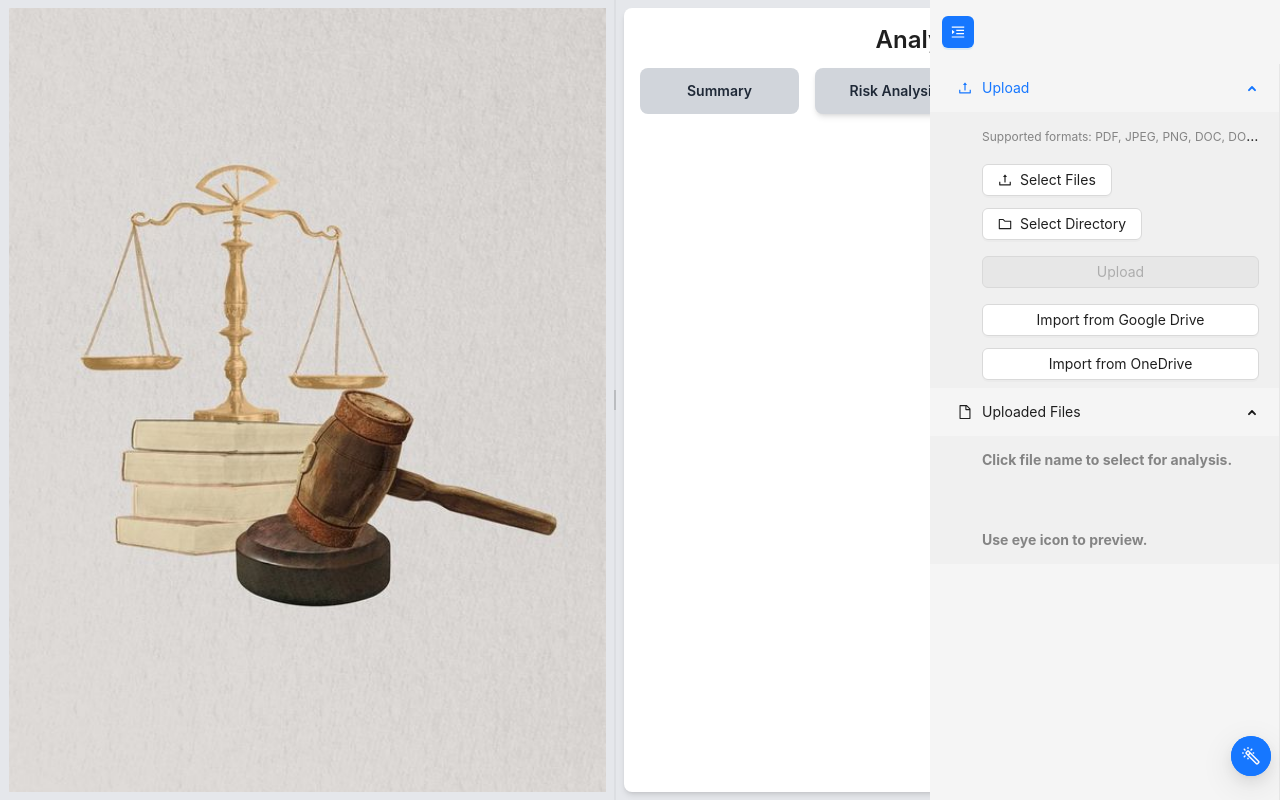
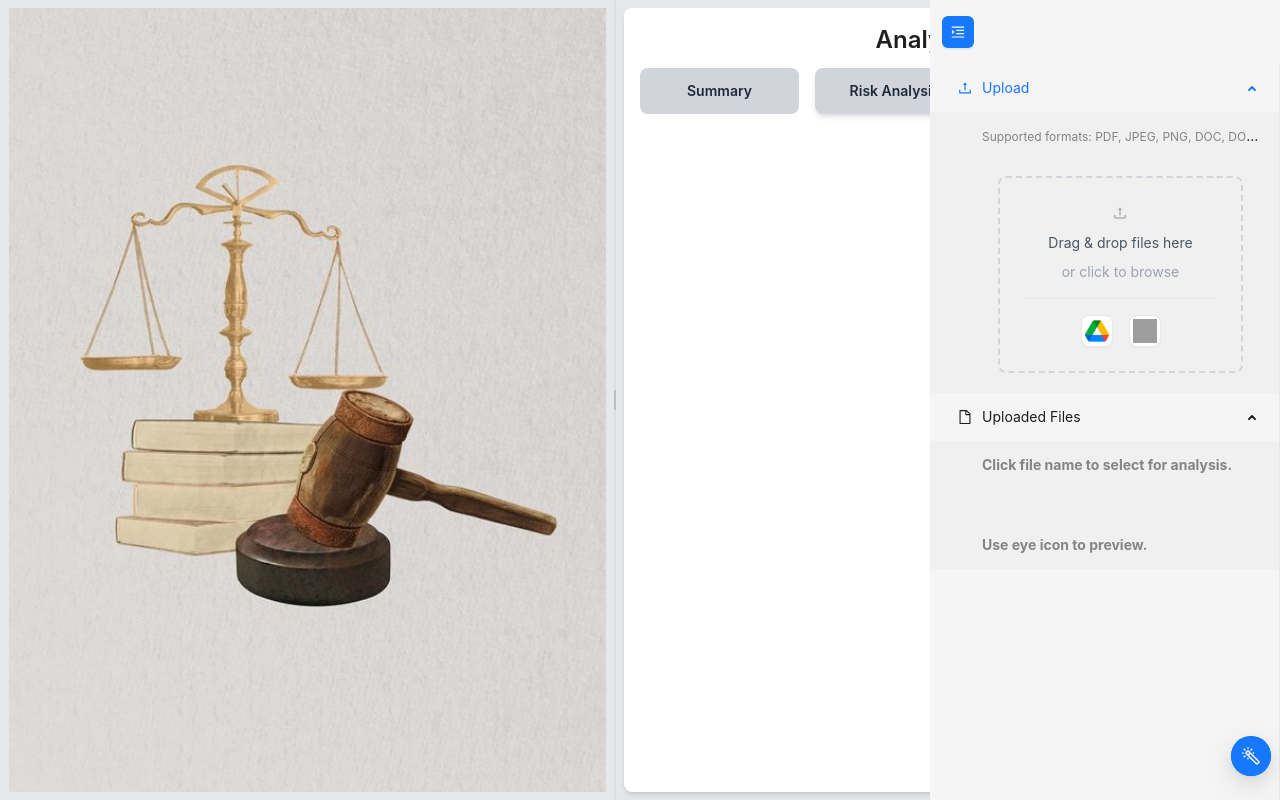
Before and after one commit to sajalshlan/mikerossFrontend, a React (Create React App) app: page / in a window 1280 px wide. Built offline with nearby package versions, Linux system fonts and the light colour scheme; grey boxes are pictures that could not be loaded.

Commit message:
updated look of upload files - things work but have errors like not a common results array and replaces each other in uploaded files list

```diff
--- a/src/components/FileUploader.js
+++ b/src/components/FileUploader.js
@@ -1,6 +1,6 @@
 import React, { useState, useEffect } from 'react';
 import { Menu, Upload, Button, Progress, message, Tooltip, Typography, Checkbox } from 'antd';
-import { UploadOutlined, FolderOutlined, DeleteOutlined, FileOutlined, MenuFoldOutlined, MenuUnfoldOutlined, EyeOutlined } from '@ant-design/icons';
+import { UploadOutlined, DeleteOutlined, FileOutlined, MenuFoldOutlined, MenuUnfoldOutlined, EyeOutlined } from '@ant-design/icons';
 import googleDriveService from '../utils/googleDriveService';
 import oneDriveService from '../utils/oneDriveService';
 
@@ -75,24 +75,6 @@ const FileUploader = ({ onFileUpload, files, isFileProcessing, onRemoveFile, onC
     showUploadList: false,
     beforeUpload: () => false,
     fileList: pendingFiles,
-  };
-
-  const handleDirectoryUpload = (info) => {
-    const { fileList } = info;
-    const directoryFiles = fileList.map(file => file.originFileObj);
-    const uniqueFiles = Array.from(new Set(directoryFiles.map(file => file.name)))
-      .map(name => directoryFiles.find(file => file.name === name));
-    setPendingFiles(prevFiles => [...prevFiles, ...uniqueFiles]);
-    setFilesSelected(true);
-  };
-
-  const directoryProps = {
-    name: 'directory',
-    directory: true,
-    multiple: true,
-    onChange: handleDirectoryUpload,
-    showUploadList: false,
-    beforeUpload: () => false,
   };
 
   const handleGoogleDriveClick = async () => {
@@ -259,63 +241,62 @@ const FileUploader = ({ onFileUpload, files, isFileProcessing, onRemoveFile, onC
           ),
         },
         {
-          key: 'uploadFiles',
+          key: 'mainUpload',
           label: (
-            <div>
-              <Upload {...uploadProps}>
-                <Button icon={<UploadOutlined />} disabled={filesSelected}>
-                  Select Files
+            <div className="p-4">
+              <div className="border-2 border-dashed border-gray-300 rounded-lg p-6 text-center hover:border-blue-500 transition-colors">
+                <Upload {...uploadProps}>
+                  <div className="cursor-pointer">
+                    <UploadOutlined className="text-4xl text-gray-400 mb-3" />
+                    <p className="text-gray-600 mb-2">Drag & drop files here</p>
+                    <p className="text-gray-400 text-sm mb-4">or click to browse</p>
+                  </div>
+                </Upload>
+
+                <div className="flex justify-center space-x-4 pt-4 border-t border-gray-200">
+                  <Tooltip title="Import from Google Drive">
+                    <Button
+                      onClick={handleGoogleDriveClick}
+                      className="flex items-center justify-center bg-white hover:bg-gray-50 border border-gray-200 rounded-lg p-2"
+                      disabled={filesSelected}
+                      icon={
+                        <img
+                          src="/google-drive-icon.png"
+                          alt="Google Drive"
+                          className="w-6 h-6"
+                        />
+                      }
+                    />
+                  </Tooltip>
+
+                  <Tooltip title="Import from OneDrive">
+                    <Button
+                      onClick={handleOneDriveClick}
+                      className="flex items-center justify-center bg-white hover:bg-gray-50 border border-gray-200 rounded-lg p-2"
+                      disabled={filesSelected}
+                      icon={
+                        <img
+                          src="/onedrive-icon.png"
+                          alt="OneDrive"
+                          className="w-6 h-6"
+                        />
+                      }
+                    />
+                  </Tooltip>
+                </div>
+              </div>
+
+              {pendingFiles.length > 0 && (
+                <Button
+                  type="primary"
+                  onClick={handleUploadClick}
+                  disabled={isFileProcessing}
+                  className="w-full mt-4"
+                >
+                  Upload {pendingFiles.length} file{pendingFiles.length !== 1 ? 's' : ''}
                 </Button>
-              </Upload>
+              )}
             </div>
-          ),
-        },
-        {
-          key: 'uploadDirectory',
-          label: (
-            <div>
-              <Upload {...directoryProps}>
-                <Button icon={<FolderOutlined />} disabled={filesSelected}>
-                  Select Directory
-                </Button>
-              </Upload>
-            </div>
-          ),
-        },
-        {
-          key: 'uploadButton',
-          label: (
-            <Button
-              onClick={handleUploadClick}
-              disabled={isFileProcessing || pendingFiles.length === 0}
-              style={{ marginTop: '8px', width: '100%', marginBottom: '8px' }}
-            >
-              Upload
-            </Button>
-          ),
-        },
-        {
-          key: 'googleDrive',
-          label: (
-            <Button
-              onClick={() => handleGoogleDriveClick()}
-              className="w-full"
-              disabled={filesSelected}
-            >
-              Import from Google Drive
-            </Button>
-          ),
-        },
-        {
-          key: 'oneDrive',
-          label: (
-            <Button
-              onClick={() => handleOneDriveClick()}
-              className="w-full"
-              disabled={filesSelected}
-            >
-              Import from OneDrive
-            </Button>
           ),
         },
       ],
```
